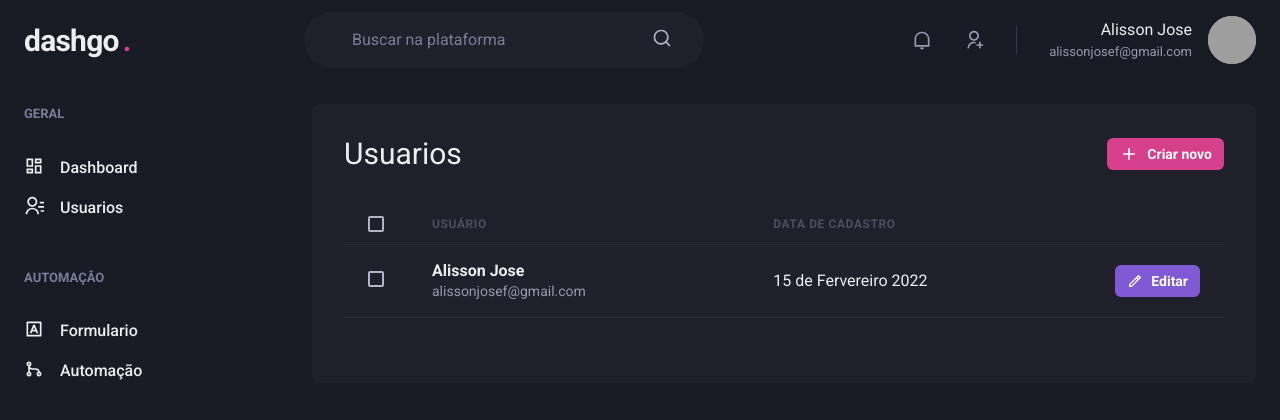
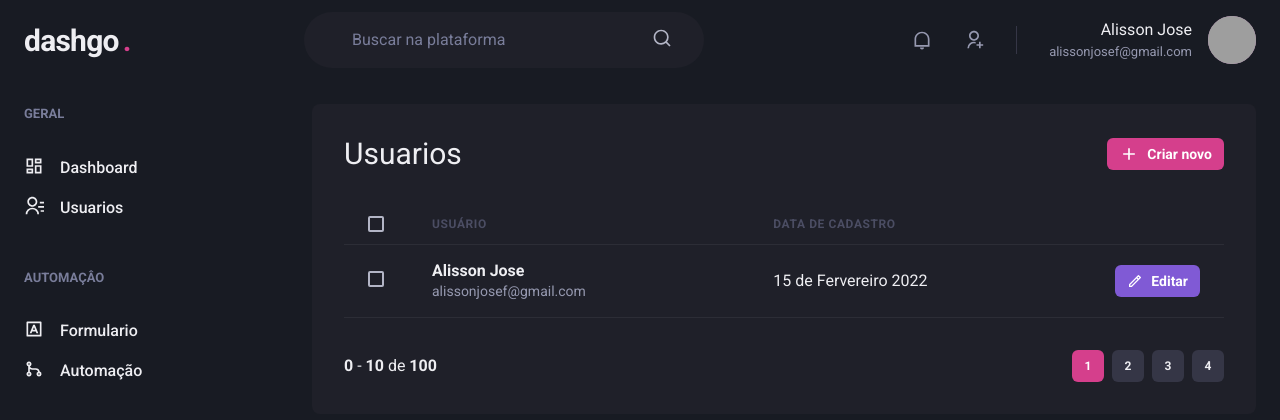
Before and after one commit to alissonjosef/dashgo, a Next.js app: page /users in a window 1280 px wide. Shown: the top 420 px of the page. Built offline with nearby package versions, Linux system fonts and the light colour scheme; grey boxes are pictures that could not be loaded.

Commit message:
[feat/03] feat: paginatons

```diff
--- /dev/null
+++ b/src/components/Pagination.tsx
@@ -0,0 +1,67 @@
+import { Box, Button, Stack } from "@chakra-ui/react";
+
+export function Paginations(){
+    return (
+        <Stack
+            direction='row'
+            mt='8'
+            justify='space-between'
+            align='center'
+        >
+            <Box>
+                <strong>0</strong> - <strong>10</strong> de <strong>100</strong>
+            </Box>
+            <Stack direction='row' spacing='2'>
+            <Button
+            size='sm'
+            fontSize='xs'
+            width='4'
+            colorScheme='pink'
+            disabled
+            _disabled={{
+                bgColor: 'pink.500',
+                cursor:'defalut',
+            }}
+            >
+                1
+            </Button>
+
+            <Button
+            size='sm'
+            fontSize='xs'
+            width='4'
+            bgColor='gray.700'
+            _houve={{
+                bg: 'gray.500'
+            }}
+            >
+                2
+            </Button>
+
+            <Button
+            size='sm'
+            fontSize='xs'
+            width='4'
+            bgColor='gray.700'
+            _houve={{
+                bg: 'gray.500'
+            }}
+            >
+                3
+            </Button>
+
+            <Button
+            size='sm'
+            fontSize='xs'
+            width='4'
+            bgColor='gray.700'
+            _houve={{
+                bg: 'gray.500'
+            }}
+            >
+                4
+            </Button>
+            </Stack>
+        </Stack>
+    )
+}
--- a/src/pages/users/index.tsx
+++ b/src/pages/users/index.tsx
@@ -16,6 +16,7 @@ import {
 import { RiAddLine, RiPencilLine } from "react-icons/ri";
 import Header from "../../components/Form/Header";
 import { Sidebar } from "../../components/Form/Sidebar";
+import { Paginations } from "../../components/Pagination";
 
 export default function UserList() {
   return (
@@ -81,6 +82,8 @@ export default function UserList() {
               </Tr>
             </Tbody>
           </Table>
+
+          <Paginations />
         </Box>
       </Flex>
     </Box>
```
